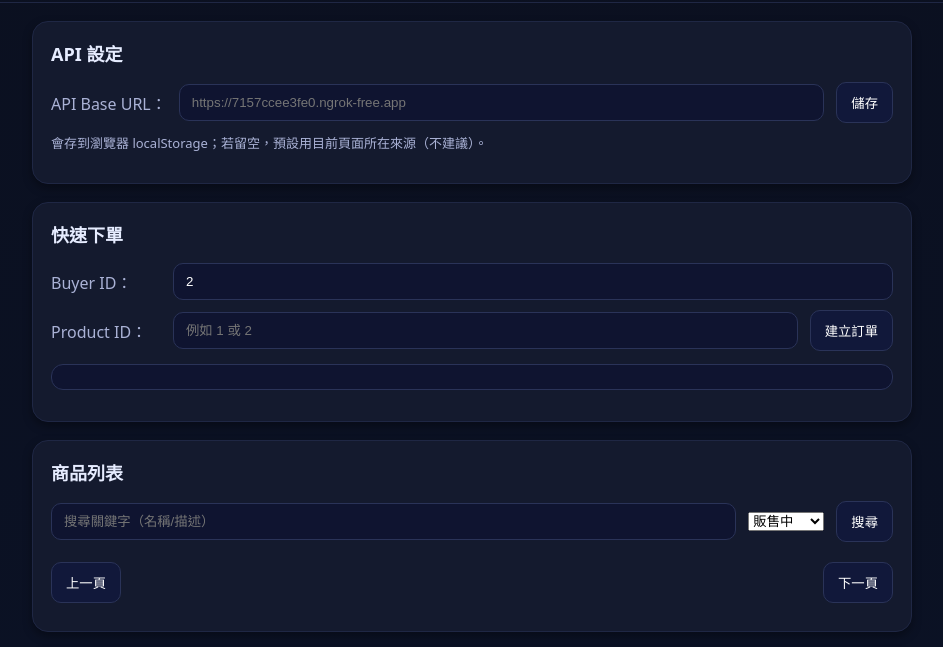
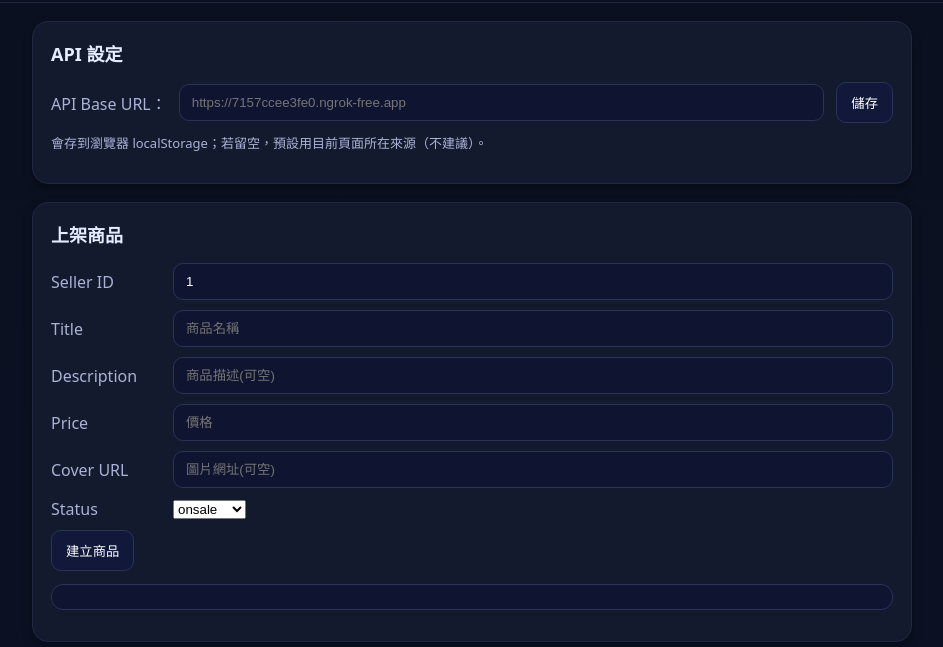
Before and after one commit to yijean333/thrift-front, a plain HTML site: page index.html in a window 1280 px wide. Shown: the part 78-725 px from the top of the page, without its empty margins (168-1111 px from the left). Drawn offline with Linux system fonts and the light colour scheme; no server answers.

Commit message:
Update index.html

```diff
--- a/index.html
+++ b/index.html
@@ -20,6 +20,25 @@
     </div>
     <p class="hint">會存到瀏覽器 localStorage；若留空，預設用目前頁面所在來源（不建議）。</p>
   </section>
+
+<section class="panel">
+  <h2>上架商品</h2>
+  <div class="row"><label>Seller ID</label><input id="pSellerId" type="number" value="1" /></div>
+  <div class="row"><label>Title</label><input id="pTitle" placeholder="商品名稱" /></div>
+  <div class="row"><label>Description</label><input id="pDesc" placeholder="商品描述(可空)" /></div>
+  <div class="row"><label>Price</label><input id="pPrice" type="number" step="0.01" placeholder="價格" /></div>
+  <div class="row"><label>Cover URL</label><input id="pCover" placeholder="圖片網址(可空)" /></div>
+  <div class="row"><label>Status</label>
+    <select id="pStatus">
+      <option value="onsale" selected>onsale</option>
+      <option value="sold">sold</option>
+      <option value="archived">archived</option>
+    </select>
+  </div>
+  <button id="pCreateBtn">建立商品</button>
+  <pre id="pCreateResult"></pre>
+</section>
+
 
   <section class="panel">
     <h2>快速下單</h2>
```
